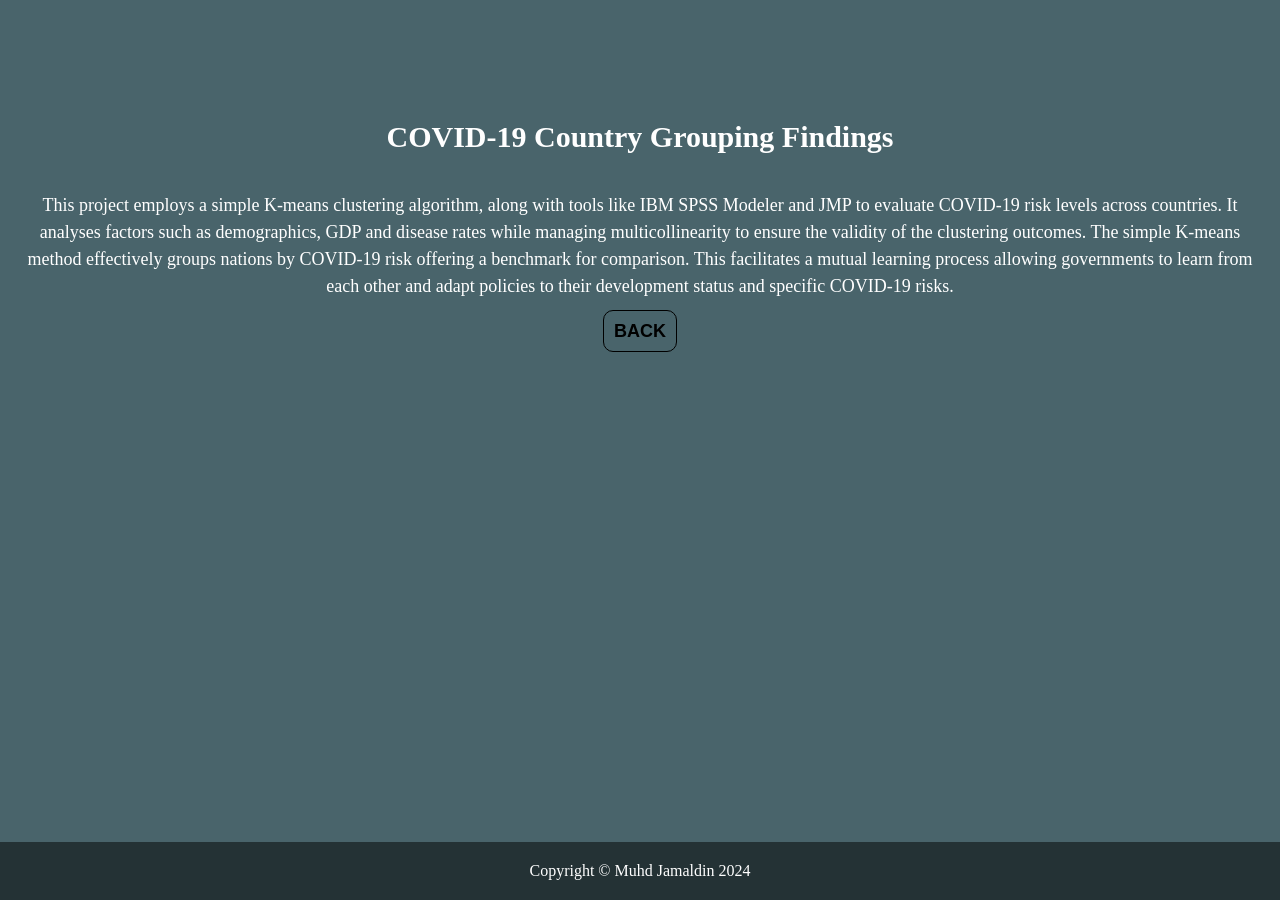
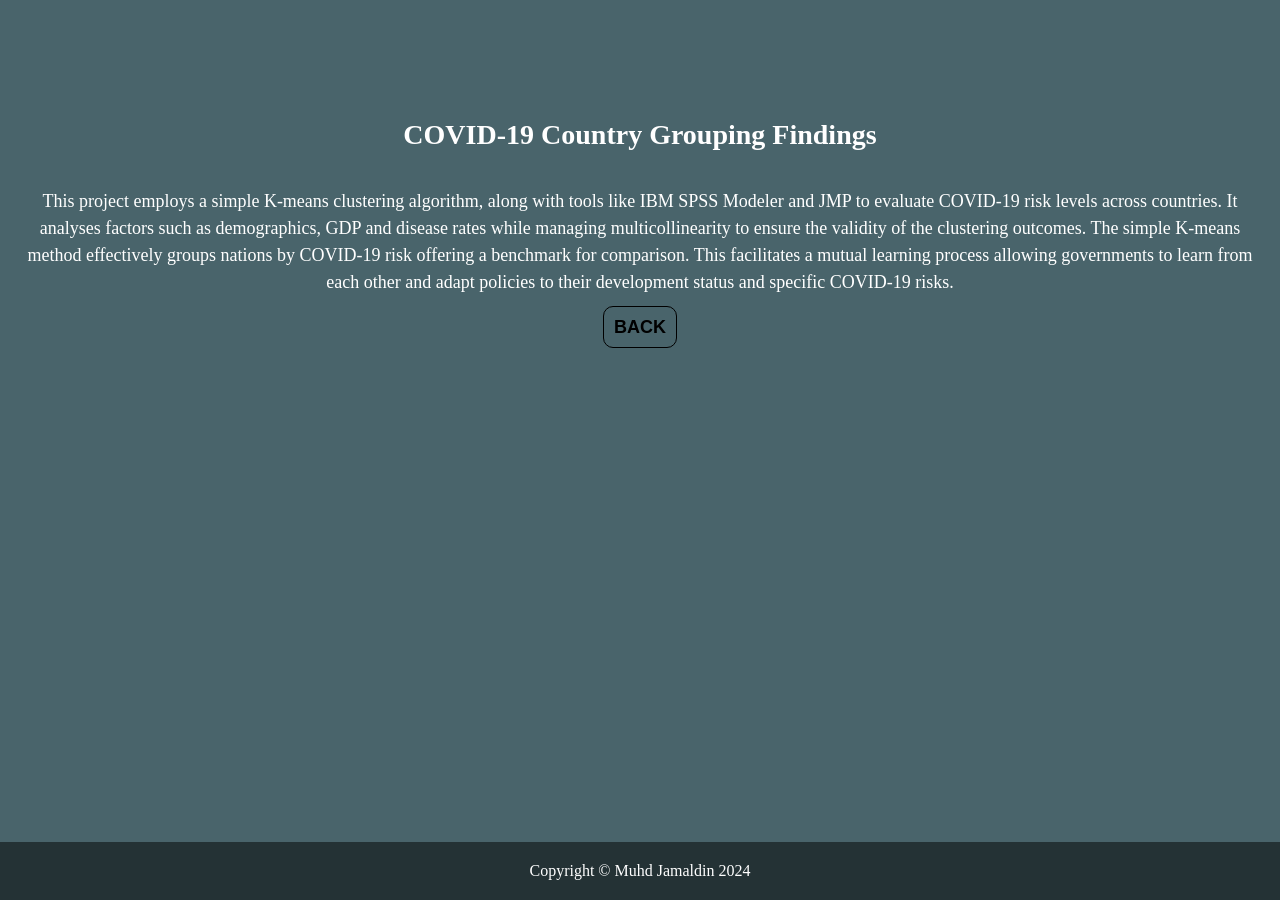
Before and after one commit to Md-Khid/Md-Khid, a Jekyll site: the page 1.html, which Jekyll copies as it is, in a window 1280 px wide. Built offline with Jekyll 4.4.1, drawn with Linux system fonts in a browser that asks for light colours.

Commit message:
Update 1.html

```diff
--- a/1.html
+++ b/1.html
@@ -24,7 +24,7 @@
             text-align: center;
         }
         .intro h1.brand-heading {
-            font-size: 30px; /* Decreased font size for header */
+            font-size: 28px; /* Decreased font size for header */
         }
         .container {
             flex: 1;
```
